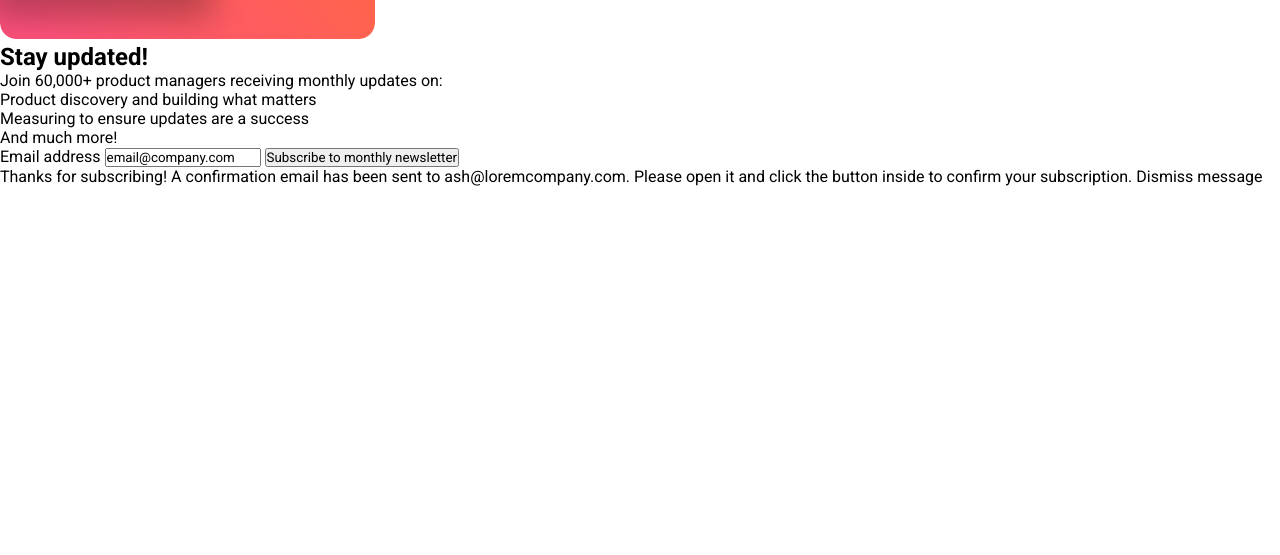
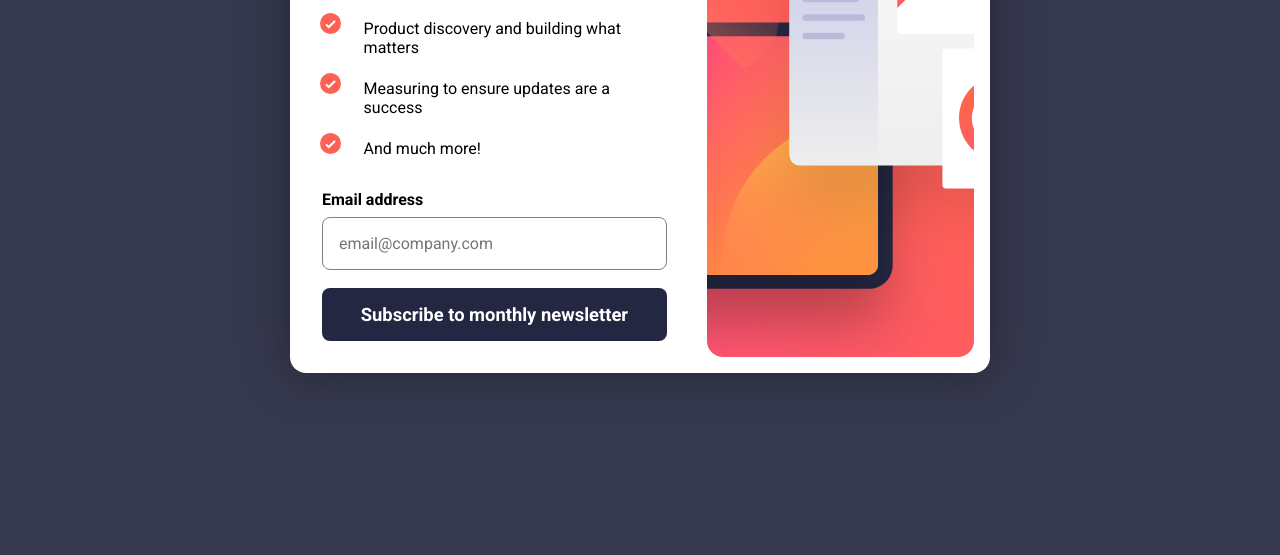
Before and after one commit to joaoxavier-profissional/newsletter-sign-up, a plain HTML site: page index.html in a window 1280 px wide. Shown: the part 245-800 px from the top of the page. Drawn offline with Linux system fonts and the light colour scheme.

Commit message:
desafio feito

```diff
--- a/index.html
+++ b/index.html
@@ -23,7 +23,7 @@
 
   <!-- Sign-up form start -->
 
-  <main>
+  <main class="card1">
     <img src="./assets/images/illustration-sign-up-mobile.svg" alt="">
     <section>
       <h1>Stay updated!</h1>
@@ -35,8 +35,8 @@
       </ul>
       <div class="form">
         <label for="email">Email address</label>
-        <input type="email" id="email" name="email" value="email@company.com"></input>
-        <button>Subscribe to monthly newsletter</button>
+        <input type="email" id="email" name="email" placeholder="email@company.com"/>
+        <button type="submit" onclick="validateForm()">Subscribe to monthly newsletter</button>
       </div>
     </section>
   </main>
@@ -45,12 +45,15 @@
 
   <!-- Success message start -->
 
-  Thanks for subscribing!
-
-  A confirmation email has been sent to ash@loremcompany.com.
-  Please open it and click the button inside to confirm your subscription.
-
-  Dismiss message
+  <main class="card2 hidden">
+    <img src="./assets/images/icon-success.svg" alt="" srcset="">
+    <h1>Thanks for subscribing!</h1>
+    <p>
+      A confirmation email has been sent to ash@loremcompany.com.
+      Please open it and click the button inside to confirm your subscription.
+    </p>
+    <button>Dismiss message</button>
+  </main>
 
   <!-- Success message end -->
 
@@ -58,5 +61,7 @@
     Challenge by <a href="https://www.frontendmentor.io?ref=challenge" target="_blank">Frontend Mentor</a>.
     Coded by <a href="#">João Victor Gomes Xavier</a>.
   </div>
+
+  <script src="script.js"></script>
 </body>
 </html>
--- /dev/null
+++ b/script.js
@@ -0,0 +1,9 @@
+const card1 = document.querySelector(".card1");
+const card2 = document.querySelector(".card2");
+
+function validateForm() {
+    const email = document.getElementById("email");
+    console.log(email);
+    card1.classList.toggle("hidden");
+    card2.classList.toggle("hidden");
+}
--- a/style.css
+++ b/style.css
@@ -6,7 +6,102 @@
 }
 
 
-@media (max-width: 500px) {
+@media (min-width: 651px) {
+    body {
+        background: hsl(235, 18%, 26%);
+        height: 90vh;
+        justify-content: center;
+        align-content: center;
+    }
+
+    .card1 {
+        background: white;
+        display: flex;
+        flex-direction: row-reverse;
+        max-width: 700px;
+        margin: 0 auto;
+        padding: 1rem;
+        border-radius: 1rem;
+        box-shadow: 0 0 3rem rgba(0, 0, 0, 0.342);
+    }
+
+    .card1 img {
+        width: 40%;
+        object-fit: cover;
+        border-radius: 1rem;
+    }
+
+    .card1 section {
+        padding: 1rem;
+        margin-right: 1.5rem;
+    }
+
+    h1 {
+        font-size: 2rem;
+        margin-top: 1rem;
+        margin-bottom: 1rem;
+    }
+
+    p {
+        margin-bottom: 1rem;
+    }
+
+    ul {
+        margin-bottom: 2rem;
+        list-style-image: url("./assets/images/icon-list.svg");
+        padding-left: 1.6rem;
+    }
+
+    li {
+        margin-bottom: 1rem;
+        padding-left: 1rem;
+    }
+
+    .form label {
+        display: block;
+        font-weight: bold;
+        margin-bottom: 0.5rem;
+    }
+
+    .form input {
+        display: block;
+        width: 100%;
+        margin-bottom: 1.15rem;
+        padding: 1rem;
+        border-radius: 0.5rem;
+        border: 1px solid gray;
+        font-size: 1rem;
+    }
+
+    button {
+        display: block;
+        width: 100%;
+        padding: 1rem;
+        border-radius: 0.5rem;
+        border: 0;
+        font-weight: bold;
+        font-size: 1.15rem;
+        background: hsl(234, 29%, 20%);
+        color: white;
+        cursor: pointer;
+    }
+
+
+    .card2 {
+        background: white;
+        padding: 1rem 1rem;
+        max-width: 400px;
+        margin: 0 auto;
+        border-radius: 1rem;
+    }
+
+    .hidden {
+        display: none;
+    }
+}
+
+
+@media (max-width: 650px) {
     main {
         display: grid;
         grid-template-columns: 1fr;
@@ -57,7 +152,7 @@
         font-size: 1rem;
     }
 
-    .form button {
+    button {
         display: block;
         width: 100%;
         padding: 1rem;
@@ -68,6 +163,18 @@
         background: hsl(234, 29%, 20%);
         color: white;
     }
+
+    .card2 {
+        margin: 1rem;
+    }
+
+    .card2 img {
+        width: 33%;
+    }
+
+    .hidden {
+        display: none;
+    }
 }
 
 .attribution {
```
